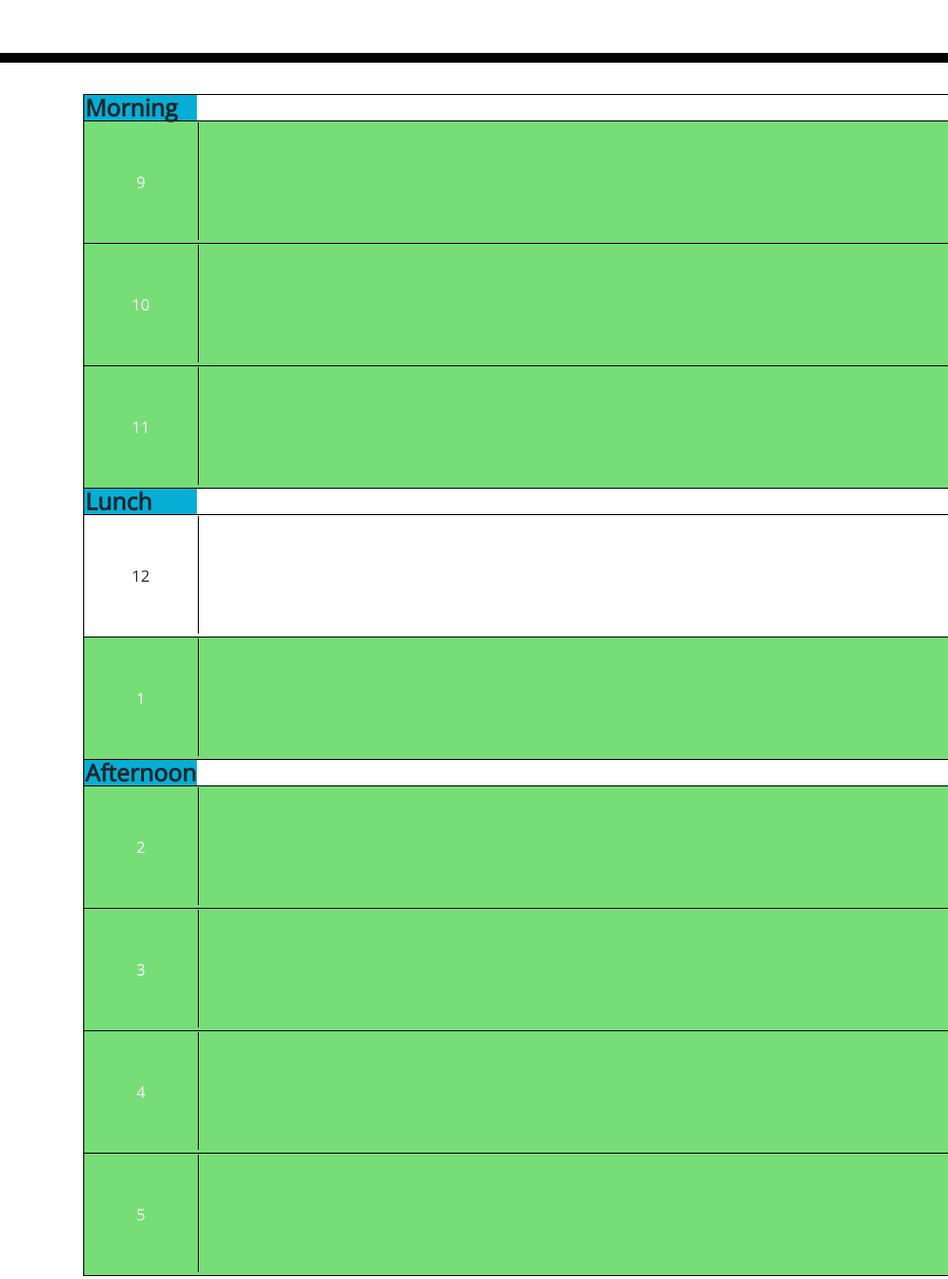
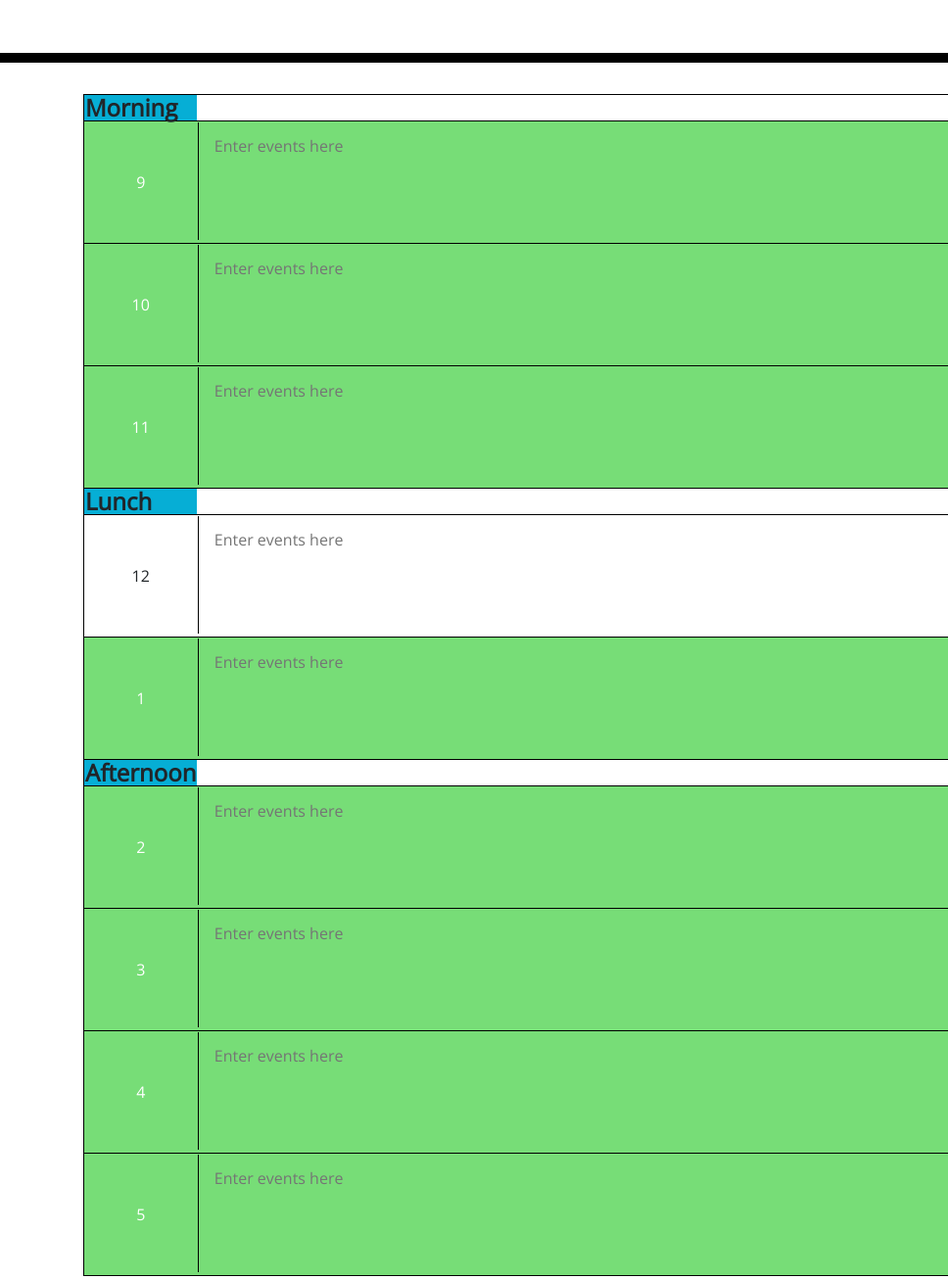
Before and after one commit to PrismaticDevelopmentStudios/day-planner, a plain HTML site: page index.html in a window 1280 px wide. Shown: the part 240-1546 px from the top of the page at 98% size, 0-968 px from the left. Drawn offline with nearby package versions, Linux system fonts and the light colour scheme.

Commit message:
placeholder text added to teaxtareas

```diff
--- a/index.html
+++ b/index.html
@@ -27,7 +27,7 @@
             <tr id="nine">
                 <td id="nineTd">9</td>
                 <td class="fullWidth">
-                    <textarea name="" id=""></textarea>
+                    <textarea placeholder="Enter events here" name="" id=""></textarea>
                 </td>
                 <td>
                     <img class="icon" src="./img/floppy-disk.png" alt="Save">
@@ -36,7 +36,7 @@
             <tr id="ten">
                 <td id="tenTd">10</td>
                 <td class="fullWidth">
-                    <textarea name="" id=""></textarea>
+                    <textarea placeholder="Enter events here" name="" id=""></textarea>
                 </td>
                 <td>
                     <img class="icon" src="./img/floppy-disk.png" alt="Save">
@@ -45,7 +45,7 @@
             <tr id="eleven">
                 <td id="elevenTd">11</td>
                 <td class="fullWidth">
-                    <textarea name="" id=""></textarea>
+                    <textarea placeholder="Enter events here" name="" id=""></textarea>
                 </td>
                 <td>
                     <img class="icon" src="./img/floppy-disk.png" alt="Save">
@@ -55,7 +55,7 @@
             <tr id="twelve">
                 <td id="twelveTd">12</td>
                 <td class="fullWidth">
-                    <textarea name="" id=""></textarea>
+                    <textarea placeholder="Enter events here" name="" id=""></textarea>
                 </td>
                 <td>
                     <img class="icon" src="./img/floppy-disk.png" alt="Save">
@@ -64,7 +64,7 @@
             <tr id="one">
                 <td id="oneTd">1</td>
                 <td class="fullWidth">
-                    <textarea name="" id=""></textarea>
+                    <textarea placeholder="Enter events here" name="" id=""></textarea>
                 </td>
                 <td>
                     <img class="icon" src="./img/floppy-disk.png" alt="Save">
@@ -74,7 +74,7 @@
             <tr id="two">
                 <td id="twoTd">2</td>
                 <td class="fullWidth">
-                    <textarea name="" id=""></textarea>
+                    <textarea placeholder="Enter events here" name="" id=""></textarea>
                 </td>
                 <td>
                     <img class="icon" src="./img/floppy-disk.png" alt="Save">
@@ -83,7 +83,7 @@
             <tr id="three">
                 <td id="threeTd">3</td>
                 <td class="fullWidth">
-                    <textarea name="" id=""></textarea>
+                    <textarea placeholder="Enter events here" name="" id=""></textarea>
                 </td>
                 <td>
                     <img class="icon" src="./img/floppy-disk.png" alt="Save">
@@ -92,7 +92,7 @@
             <tr id="four">
                 <td id="fourTd">4</td>
                 <td class="fullWidth">
-                    <textarea name="" id=""></textarea>
+                    <textarea placeholder="Enter events here" name="" id=""></textarea>
                 </td>
                 <td>
                     <img class="icon" src="./img/floppy-disk.png" alt="Save">
@@ -101,7 +101,7 @@
             <tr id="five">
                 <td id="fiveTd">5</td>
                 <td class="fullWidth">
-                    <textarea name="" id=""></textarea>
+                    <textarea placeholder="Enter events here" name="" id=""></textarea>
                 </td>
                 <td>
                     <img class="icon" src="./img/floppy-disk.png" alt="Save">
```
